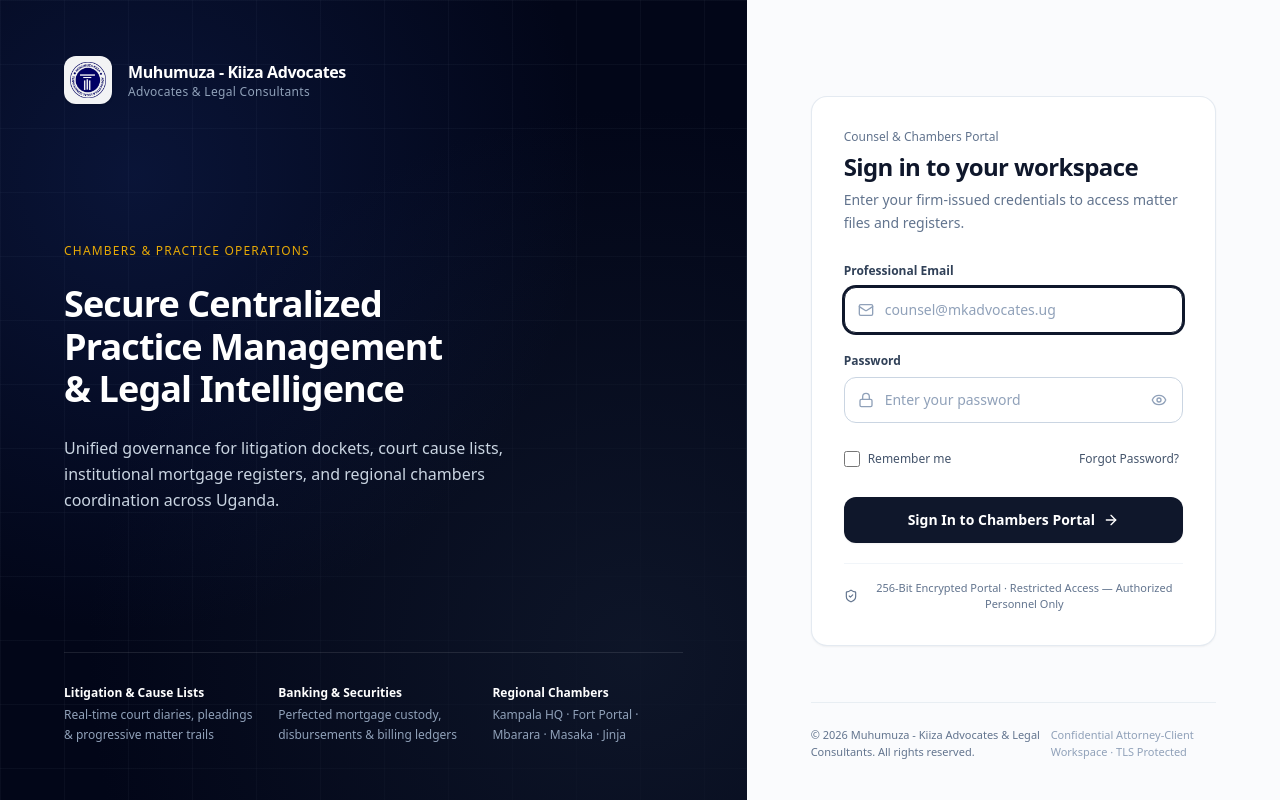
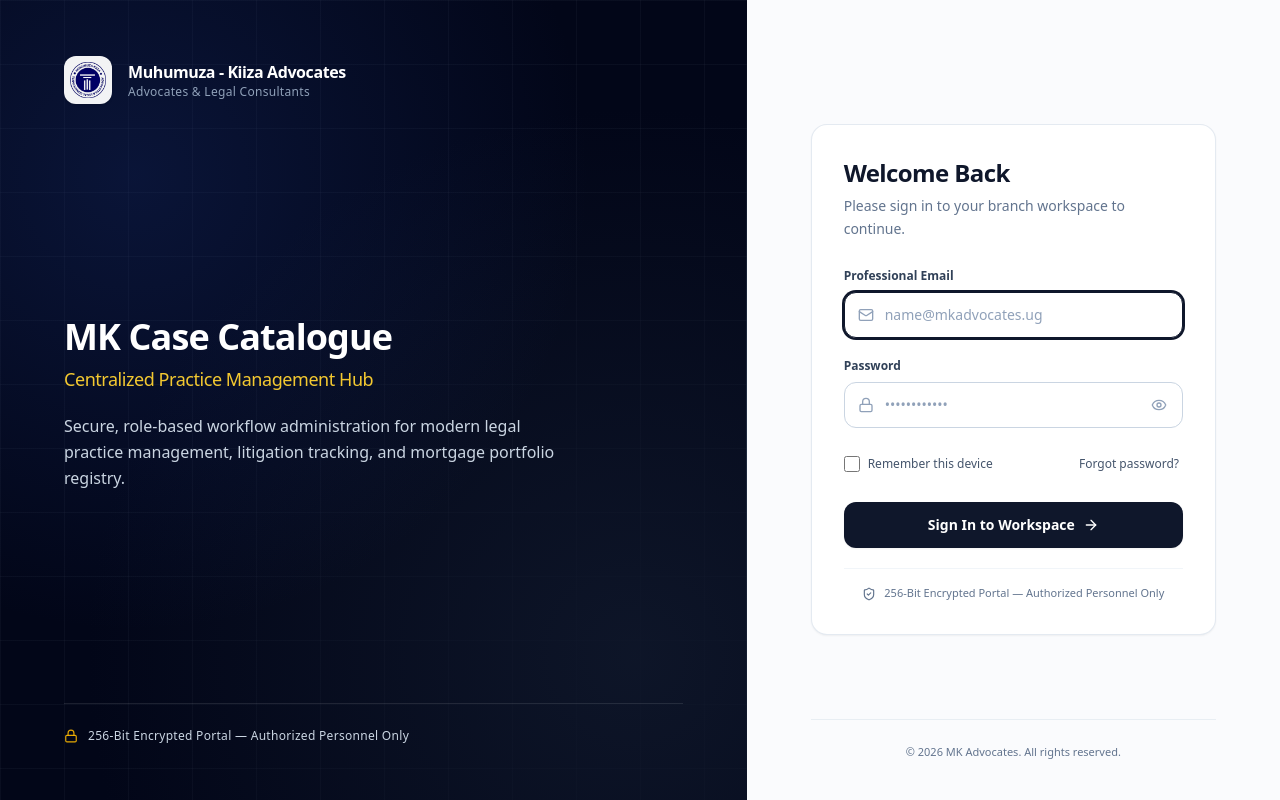
Before and after one commit to malcomx-ui/Catalogue-, a React (Vite) app: page / in a window 1280 px wide. Built offline with nearby package versions, Linux system fonts and the light colour scheme; no server answers; the database is empty.

Commit message:
feat: update login screen branding and messaging
Refine the login screen UI with updated application branding and concise role-based workflow descriptions to improve user clarity.

```diff
--- a/src/components/auth/LoginScreen.tsx
+++ b/src/components/auth/LoginScreen.tsx
@@ -220,45 +220,30 @@ export const LoginScreen: React.FC<LoginScreenProps> = ({ onLoginSuccess }) => {
         </header>
 
         {/* Center Editorial Brand Statement */}
-        <div className="relative z-10 max-w-xl my-auto py-12 space-y-6">
-          <p className="text-xs font-medium tracking-widest uppercase text-amber-400/90">
-            Chambers &amp; Practice Operations
-          </p>
-
-          <h1
-            className="text-3xl xl:text-4xl font-semibold tracking-tight text-white leading-[1.18]"
-            style={{ textWrap: 'balance' }}
-          >
-            Secure Centralized Practice Management &amp; Legal Intelligence
-          </h1>
+        <div className="relative z-10 max-w-xl my-auto py-12 space-y-5">
+          <div className="space-y-2">
+            <h1
+              className="text-3xl xl:text-4xl font-semibold tracking-tight text-white leading-[1.15]"
+              style={{ textWrap: 'balance' }}
+            >
+              MK Case Catalogue
+            </h1>
+            <p className="text-base xl:text-lg font-medium text-amber-300/95 tracking-tight">
+              Centralized Practice Management Hub
+            </p>
+          </div>
 
           <p className="text-sm xl:text-base text-slate-300 leading-relaxed max-w-lg">
-            Unified governance for litigation dockets, court cause lists, institutional mortgage
-            registers, and regional chambers coordination across Uganda.
+            Secure, role-based workflow administration for modern legal practice management,
+            litigation tracking, and mortgage portfolio registry.
           </p>
         </div>
 
-        {/* Bottom Practice Pillars & Regional Chambers */}
-        <footer className="relative z-10 pt-8 border-t border-white/10">
-          <div className="grid grid-cols-3 gap-6">
-            <div>
-              <p className="text-xs font-semibold text-white">Litigation &amp; Cause Lists</p>
-              <p className="text-xs text-slate-400 mt-1 leading-relaxed">
-                Real-time court diaries, pleadings &amp; progressive matter trails
-              </p>
-            </div>
-            <div>
-              <p className="text-xs font-semibold text-white">Banking &amp; Securities</p>
-              <p className="text-xs text-slate-400 mt-1 leading-relaxed">
-                Perfected mortgage custody, disbursements &amp; billing ledgers
-              </p>
-            </div>
-            <div>
-              <p className="text-xs font-semibold text-white">Regional Chambers</p>
-              <p className="text-xs text-slate-400 mt-1 leading-relaxed">
-                Kampala HQ · Fort Portal · Mbarara · Masaka · Jinja
-              </p>
-            </div>
+        {/* Footer Security Badge */}
+        <footer className="relative z-10 pt-6 border-t border-white/10">
+          <div className="flex items-center gap-2.5 text-xs text-slate-300 tracking-wide">
+            <Lock className="w-3.5 h-3.5 text-amber-400/90 shrink-0" />
+            <span>256-Bit Encrypted Portal — Authorized Personnel Only</span>
           </div>
         </footer>
       </aside>
@@ -282,10 +267,10 @@ export const LoginScreen: React.FC<LoginScreenProps> = ({ onLoginSuccess }) => {
           </div>
           <div className="min-w-0">
             <p className="text-sm font-semibold text-slate-900 dark:text-slate-100 truncate">
-              Muhumuza - Kiiza Advocates
+              MK Case Catalogue
             </p>
             <p className="text-xs text-slate-500 dark:text-slate-400 truncate">
-              Legal Practice Portal
+              Centralized Practice Management Hub
             </p>
           </div>
         </div>
@@ -294,14 +279,11 @@ export const LoginScreen: React.FC<LoginScreenProps> = ({ onLoginSuccess }) => {
         <div className="w-full max-w-[420px] mx-auto my-auto py-8 lg:py-0">
           <div className="bg-white dark:bg-slate-900 border border-slate-200/90 dark:border-slate-800 rounded-2xl p-6 sm:p-8 shadow-xs">
             <div className="space-y-1.5 mb-7">
-              <p className="text-xs font-medium text-slate-500 dark:text-slate-400">
-                Counsel &amp; Chambers Portal
-              </p>
               <h2 className="text-2xl font-semibold tracking-tight text-slate-900 dark:text-slate-100">
-                Sign in to your workspace
+                Welcome Back
               </h2>
               <p className="text-sm text-slate-500 dark:text-slate-400 leading-relaxed">
-                Enter your firm-issued credentials to access matter files and registers.
+                Please sign in to your branch workspace to continue.
               </p>
             </div>
 
@@ -335,7 +317,7 @@ export const LoginScreen: React.FC<LoginScreenProps> = ({ onLoginSuccess }) => {
                     autoComplete="email"
                     value={email}
                     onChange={(e) => setEmail(e.target.value)}
-                    placeholder="counsel@mkadvocates.ug"
+                    placeholder="name@mkadvocates.ug"
                     className="w-full bg-white dark:bg-slate-800/80 border border-slate-300 dark:border-slate-700 rounded-xl pl-10 pr-4 py-3 text-sm text-slate-900 dark:text-slate-100 placeholder:text-slate-400 focus:outline-none focus:ring-2 focus:ring-slate-900 dark:focus:ring-slate-300 focus:border-slate-900 dark:focus:border-slate-300 transition-shadow"
                   />
                 </div>
@@ -359,7 +341,7 @@ export const LoginScreen: React.FC<LoginScreenProps> = ({ onLoginSuccess }) => {
                     autoComplete="current-password"
                     value={password}
                     onChange={(e) => setPassword(e.target.value)}
-                    placeholder="Enter your password"
+                    placeholder="••••••••••••"
                     className="w-full bg-white dark:bg-slate-800/80 border border-slate-300 dark:border-slate-700 rounded-xl pl-10 pr-11 py-3 text-sm text-slate-900 dark:text-slate-100 placeholder:text-slate-400 focus:outline-none focus:ring-2 focus:ring-slate-900 dark:focus:ring-slate-300 focus:border-slate-900 dark:focus:border-slate-300 transition-shadow"
                   />
                   <button
@@ -373,7 +355,7 @@ export const LoginScreen: React.FC<LoginScreenProps> = ({ onLoginSuccess }) => {
                 </div>
               </div>
 
-              {/* Remember Me & Forgot Password */}
+              {/* Remember this device & Forgot password? */}
               <div className="flex items-center justify-between gap-3 pt-0.5">
                 <label className="inline-flex items-center gap-2 text-xs text-slate-600 dark:text-slate-300 cursor-pointer select-none min-h-[28px]">
                   <input
@@ -382,7 +364,7 @@ export const LoginScreen: React.FC<LoginScreenProps> = ({ onLoginSuccess }) => {
                     onChange={(e) => setRememberMe(e.target.checked)}
                     className="w-4 h-4 rounded border-slate-300 dark:border-slate-600 text-slate-900 focus:ring-2 focus:ring-slate-900 focus:ring-offset-0 cursor-pointer accent-slate-900"
                   />
-                  <span>Remember me</span>
+                  <span>Remember this device</span>
                 </label>
 
                 <button
@@ -395,7 +377,7 @@ export const LoginScreen: React.FC<LoginScreenProps> = ({ onLoginSuccess }) => {
                   }}
                   className="text-xs font-medium text-slate-600 dark:text-slate-300 hover:text-slate-900 dark:hover:text-white underline-offset-4 hover:underline focus:outline-none focus-visible:ring-2 focus-visible:ring-slate-900 rounded px-1 py-0.5 cursor-pointer whitespace-nowrap"
                 >
-                  Forgot Password?
+                  Forgot password?
                 </button>
               </div>
 
@@ -413,7 +395,7 @@ export const LoginScreen: React.FC<LoginScreenProps> = ({ onLoginSuccess }) => {
                     </>
                   ) : (
                     <>
-                      <span>Sign In to Chambers Portal</span>
+                      <span>Sign In to Workspace</span>
                       <ArrowRight className="w-4 h-4" />
                     </>
                   )}
@@ -423,22 +405,17 @@ export const LoginScreen: React.FC<LoginScreenProps> = ({ onLoginSuccess }) => {
               {/* Enterprise Security Assurance Line */}
               <div className="pt-4 border-t border-slate-100 dark:border-slate-800 flex items-center justify-center gap-2 text-[11px] text-slate-500 dark:text-slate-400 text-center">
                 <ShieldCheck className="w-3.5 h-3.5 text-slate-500 dark:text-slate-400 shrink-0" />
-                <span>256-Bit Encrypted Portal · Restricted Access — Authorized Personnel Only</span>
+                <span>256-Bit Encrypted Portal — Authorized Personnel Only</span>
               </div>
             </form>
           </div>
         </div>
 
         {/* Institutional Compliance & Copyright Footer */}
-        <footer className="pt-6 border-t border-slate-200/70 dark:border-slate-800/80 text-center lg:text-left">
-          <div className="flex flex-col sm:flex-row sm:items-center justify-between gap-2 text-[11px] text-slate-500 dark:text-slate-400">
-            <p className="tabular-nums">
-              &copy; {currentYear} Muhumuza - Kiiza Advocates &amp; Legal Consultants. All rights reserved.
-            </p>
-            <p className="text-slate-400 dark:text-slate-500">
-              Confidential Attorney-Client Workspace · TLS Protected
-            </p>
-          </div>
+        <footer className="pt-6 border-t border-slate-200/70 dark:border-slate-800/80 text-center">
+          <p className="text-[11px] text-slate-500 dark:text-slate-400 tabular-nums">
+            &copy; {currentYear} MK Advocates. All rights reserved.
+          </p>
         </footer>
       </main>
 
```
